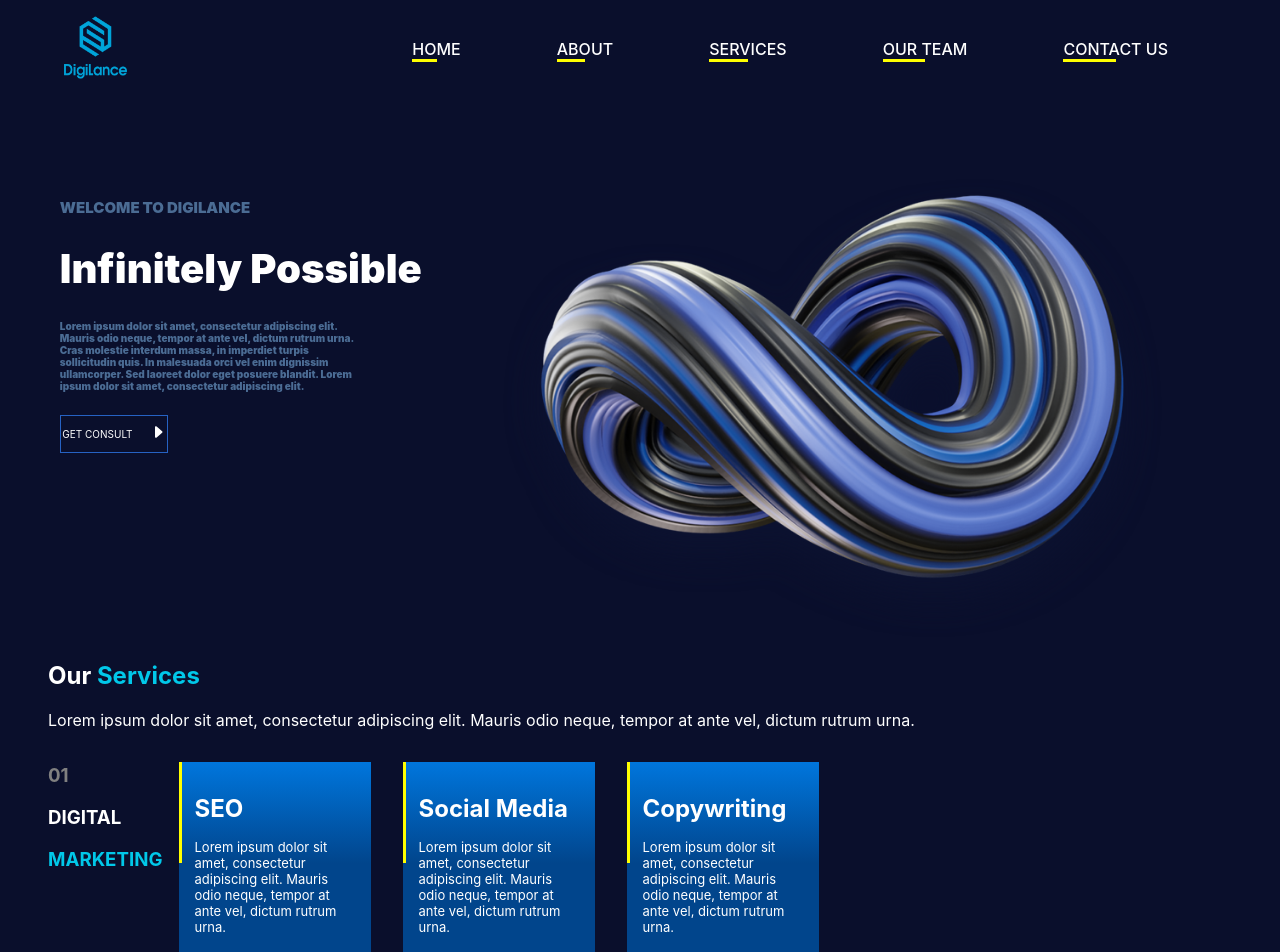
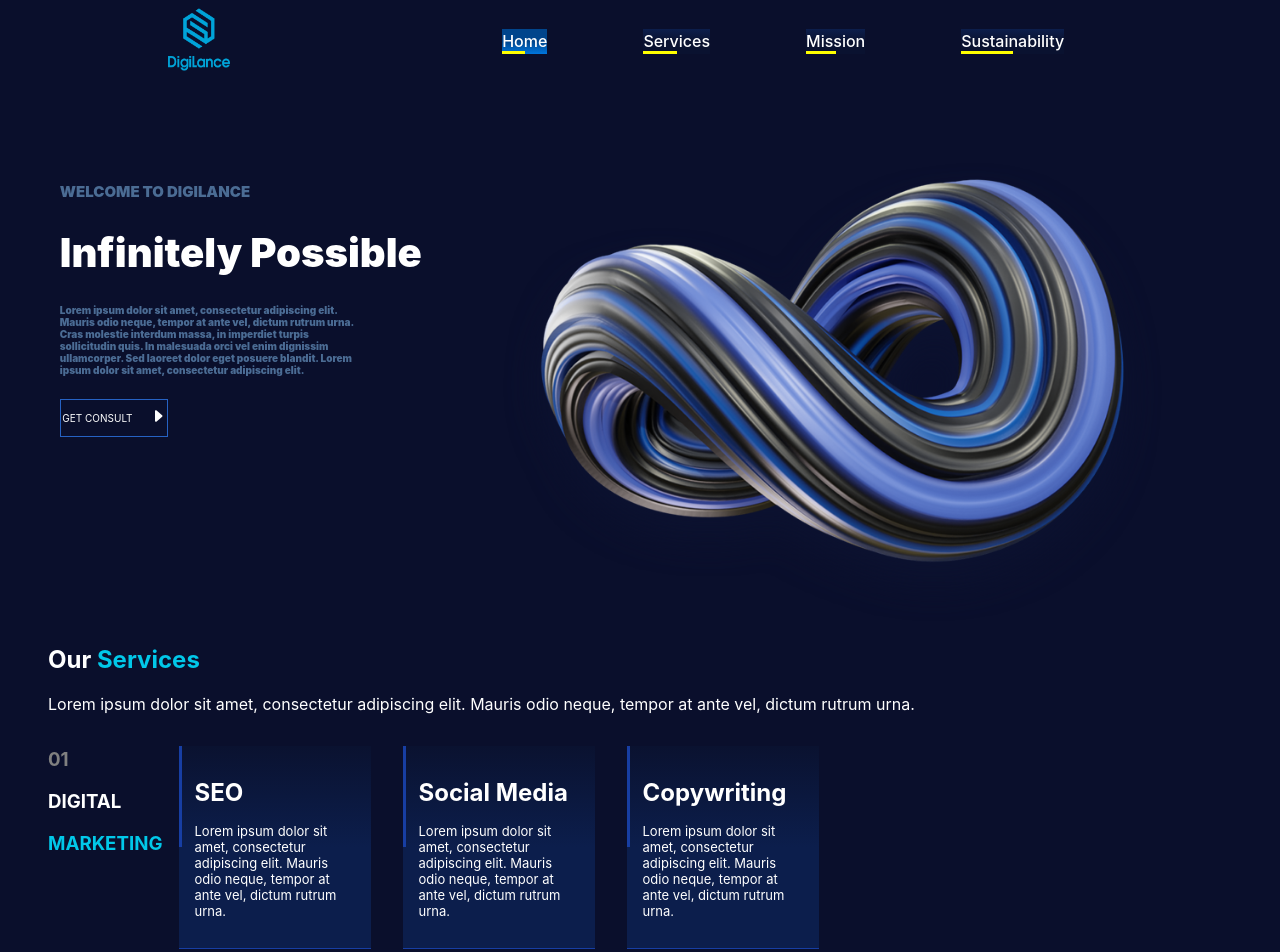
Before and after one commit to mohdkassar/dgl-website, a React (Create React App) app: page / in a window 1280 px wide. Shown: the top 952 px of the page. Built offline with nearby package versions, Linux system fonts and the light colour scheme.

Commit message:
nav bar scroll feature

```diff
--- a/src/App.js
+++ b/src/App.js
@@ -6,15 +6,44 @@ import {
   Mission,
   Sustainability,
 } from "./components";
+import { useRef } from "react";
 
 function App() {
+  const bannerRef = useRef();
+  const servicesRef = useRef();
+  const missionRef = useRef();
+  const sustainabilityRef = useRef();
+
+  const navHeader = [
+    {
+      headerTitle: "Home",
+      headerRef: bannerRef,
+      headerID: "home",
+    },
+    {
+      headerTitle: "Services",
+      headerRef: servicesRef,
+      headerID: "services",
+    },
+    {
+      headerTitle: "Mission",
+      headerRef: missionRef,
+      headerID: "mission",
+    },
+    {
+      headerTitle: "Sustainability",
+      headerRef: sustainabilityRef,
+      headerID: "sustainability",
+    },
+  ];
+
   return (
     <div className="App">
-      <NavBar></NavBar>
-      <Banner></Banner>
-      <Services></Services>
-      <Mission></Mission>
-      <Sustainability></Sustainability>
+      <NavBar navHeader={navHeader}></NavBar>
+      <Banner refference={bannerRef}></Banner>
+      <Services refference={servicesRef}></Services>
+      <Mission refference={missionRef}></Mission>
+      <Sustainability refference={sustainabilityRef}></Sustainability>
     </div>
   );
 }
--- a/src/components/banner/Banner.jsx
+++ b/src/components/banner/Banner.jsx
@@ -3,9 +3,9 @@ import "./banner.css";
 import banner_img from "../../assets/banner.png";
 import { BsFillCaretRightFill } from "react-icons/bs";
 
-const Banner = () => {
+const Banner = ({ refference }) => {
   return (
-    <div className="dgl__banner">
+    <div className="dgl__banner" ref={refference}>
       <div className="dgl__banner-header_container">
         <h4>WELCOME TO DIGILANCE</h4>
         <h1>Infinitely Possible</h1>
--- a/src/components/mission/Mission.jsx
+++ b/src/components/mission/Mission.jsx
@@ -2,9 +2,9 @@ import React from "react";
 import "./mission.css";
 import mission_img from "../../assets/mission.png";
 
-const Mission = () => {
+const Mission = ({ refference }) => {
   return (
-    <div className="dgl__mission">
+    <div className="dgl__mission" ref={refference}>
       <div className="dgl__mission-header_container">
         <h1 style={{ color: "#01c8e9" }}>
           <span>YOU DESERVE</span>
--- a/src/components/navbar/NavBar.jsx
+++ b/src/components/navbar/NavBar.jsx
@@ -1,8 +1,81 @@
 import React from "react";
 import "./navbar.css";
 import logo from "../../assets/digilance-logo.png";
+import { useState, useEffect } from "react";
 
-const NavBar = () => {
+/**
+ * @param {number} currentPosition Current Scroll position
+ * @param {Array} sectionPositionArray Array of positions of all sections
+ * @param {number} startIndex Start index of array
+ * @param {number} endIndex End index of array
+ * @return {number} Current Active index
+ */
+const nearestIndex = (
+  currentPosition,
+  sectionPositionArray,
+  startIndex,
+  endIndex
+) => {
+  if (startIndex === endIndex) return startIndex;
+  else if (startIndex === endIndex - 1) {
+    if (
+      Math.abs(
+        sectionPositionArray[startIndex].headerRef.current.offsetTop -
+          currentPosition
+      ) <
+      Math.abs(
+        sectionPositionArray[endIndex].headerRef.current.offsetTop -
+          currentPosition
+      )
+    )
+      return startIndex;
+    else return endIndex;
+  } else {
+    var nextNearest = ~~((startIndex + endIndex) / 2);
+    var a = Math.abs(
+      sectionPositionArray[nextNearest].headerRef.current.offsetTop -
+        currentPosition
+    );
+    var b = Math.abs(
+      sectionPositionArray[nextNearest + 1].headerRef.current.offsetTop -
+        currentPosition
+    );
+    if (a < b) {
+      return nearestIndex(
+        currentPosition,
+        sectionPositionArray,
+        startIndex,
+        nextNearest
+      );
+    } else {
+      return nearestIndex(
+        currentPosition,
+        sectionPositionArray,
+        nextNearest,
+        endIndex
+      );
+    }
+  }
+};
+
+const NavBar = ({ navHeader }) => {
+  const [activeIndex, setActiveIndex] = useState(0);
+  useEffect(() => {
+    const handleScroll = (e) => {
+      var index = nearestIndex(
+        window.scrollY,
+        navHeader,
+        0,
+        navHeader.length - 1
+      );
+      setActiveIndex(index);
+    };
+    document.addEventListener("scroll", handleScroll);
+    return () => {
+      document.removeEventListener("scroll", handleScroll);
+    };
+  }, []);
+
   return (
     <div className="dgl__navbar">
       <div className="dgl__navbar-links">
@@ -10,11 +83,19 @@ const NavBar = () => {
           <img src={logo} alt="logo" />
         </div>
         <div className="dgl__navbar-links_container">
-          <a href="#home">HOME</a>
-          <a href="#home">ABOUT</a>
-          <a href="#home">SERVICES</a>
-          <a href="#home">OUR TEAM</a>
-          <a href="#home">CONTACT US</a>
+          {navHeader.map((header, index) => (
+            <a
+              style={{
+                background:
+                  activeIndex === index
+                    ? " linear-gradient(to top,#0076dd 0%,#01458c 50%,#01458c 100%)"
+                    : "linear-gradient(to top,#0a1230 0%,#0a1230 50%,#0c1e4c 100%)",
+              }}
+              href={`#${header.headerID}`}
+            >
+              {header.headerTitle}
+            </a>
+          ))}
         </div>
       </div>
     </div>
--- a/src/components/navbar/navbar.css
+++ b/src/components/navbar/navbar.css
@@ -2,13 +2,17 @@
   display: flex;
   justify-content: space-between;
   align-items: center;
-  padding: 1rem 1rem;
+  padding: 0.5rem 0.5rem;
+  position: sticky;
+  top: 0;
+  z-index: 2;
+  background-color: #0a0f2c;
 }
 
 .dgl__navbar-links {
   flex: 1;
   display: flex;
-  justify-content: space-between;
+  justify-content: space-around;
   align-items: center;
 }
 
@@ -38,7 +42,6 @@
   flex-grow: 1;
   color: #fff;
   text-decoration: none;
-  font-family: var(--font-family);
   font-weight: 500;
   font-size: 16px;
   line-height: 25px;
--- a/src/components/services/Services.jsx
+++ b/src/components/services/Services.jsx
@@ -4,7 +4,7 @@ import { FaAngleLeft, FaAngleRight } from "react-icons/fa";
 import appDevelopmentIcon from "../../assets/app_development_icon.png";
 import { useState } from "react";
 
-const Services = () => {
+const Services = ({ refference }) => {
   const [digitalTransOption, setdigitalTransOption] = useState("a");
 
   const digitalTransOptionPressed = (option) => {
@@ -12,7 +12,7 @@ const Services = () => {
   };
 
   return (
-    <div className="dgl__services">
+    <div className="dgl__services" ref={refference}>
       <div className="dgl_services-headline">
         <div className="dgl_services-headline-title">
           <h2>
@@ -39,7 +39,7 @@ const Services = () => {
           </h3>
         </div>
         <div className="dgl_services-digital-marketing-options">
-          <div className="dgl_services-digital-marketing-option-1">
+          <div className="dgl_services-digital-marketing-option">
             <div>
               <h1 style={{ color: "#fff" }}>SEO</h1>
             </div>
@@ -50,7 +50,7 @@ const Services = () => {
               </p>
             </div>
           </div>
-          <div className="dgl_services-digital-marketing-option-2">
+          <div className="dgl_services-digital-marketing-option">
             <div>
               <h1 style={{ color: "#fff" }}>Social Media</h1>
             </div>
@@ -61,7 +61,7 @@ const Services = () => {
               </p>
             </div>
           </div>
-          <div className="dgl_services-digital-marketing-option-3">
+          <div className="dgl_services-digital-marketing-option">
             <div>
               <h1 style={{ color: "#fff" }}>Copywriting</h1>
             </div>
--- a/src/components/services/services.css
+++ b/src/components/services/services.css
@@ -27,39 +27,42 @@
   justify-content: space-between;
 }
 
-.dgl_services-digital-marketing-option-1,
-.dgl_services-digital-marketing-option-2,
-.dgl_services-digital-marketing-option-3 {
+.dgl_services-digital-marketing-option {
   background-size: 200% auto;
   margin: 1rem 1rem;
   width: 10rem;
   background-color: #0b102d;
   padding: 1rem 1rem;
-  background-image: linear-gradient(
+  background: linear-gradient(
     to bottom,
-    #0076dd 0%,
-    #01458c 50%,
-    #01458c 100%
+    var(--_t, #0a1230) 0%,
+    var(--_u, #0c1e4c) 50%,
+    var(--_v, #0c1e4c) 100%
   );
   position: relative;
   flex-grow: 1;
+  border-bottom: 1px solid var(--_w, #173ea3);
 }
 
-.dgl_services-digital-marketing-option-1:before,
-.dgl_services-digital-marketing-option-2:before,
-.dgl_services-digital-marketing-option-3:before {
+.dgl_services-digital-marketing-option:before {
   content: "";
   position: absolute;
   width: 1px;
   height: 50%;
   bottom: 50%;
   left: 0%;
-  border-left: 3px solid yellow;
+  border-left: 3px solid var(--_w, #173ea3);
 }
 
-.dgl_services-digital-marketing-option-1 h1,
-.dgl_services-digital-marketing-option-2 h1,
-.dgl_services-digital-marketing-option-3 h1 {
+.dgl_services-digital-marketing-option:hover {
+  --_t: #0076dd;
+  --_u: #01458c;
+  --_v: #01458c;
+  --_w: yellow;
+  border-bottom: 1px solid yellow;
+}
+
+.dgl_services-digital-marketing-option h1 {
   font-size: x-large;
 }
 
@@ -82,11 +85,11 @@
   color: #fff;
   margin: 1rem 1rem;
   padding: 1rem 1rem;
-  background-image: linear-gradient(
+  background: linear-gradient(
     to bottom,
-    #0076dd 0%,
-    #01458c 50%,
-    #01458c 100%
+    var(--_p, #0a1230) 0%,
+    var(--_q, #0c1e4c) 50%,
+    var(--_r, #0c1e4c) 100%
   );
   position: relative;
   flex-grow: 1;
@@ -99,7 +102,15 @@
   height: 50%;
   bottom: 50%;
   left: 0%;
-  border-left: 3px solid yellow;
+  border-left: 3px solid var(--_s, #173ea3);
+}
+
+.dgl_services-digital-development-dev-1:hover {
+  --_p: #0076dd;
+  --_q: #01458c;
+  --_r: #01458c;
+  --_s: yellow;
+  border-bottom: 1px solid yellow;
 }
 
 .dgl_services-digital-development-dev-1-icon {
--- a/src/components/sustainability/Sustainability.jsx
+++ b/src/components/sustainability/Sustainability.jsx
@@ -2,9 +2,9 @@ import React from "react";
 import "./sustainability.css";
 import ai_img from "../../assets/ai.png";
 
-const Sustainability = () => {
+const Sustainability = ({ refference }) => {
   return (
-    <div className="dgl__sustainabilty">
+    <div className="dgl__sustainabilty" ref={refference}>
       <div className="dgl__sustainabilty_logo">
         <img src={ai_img} alt="sustainabilty" style={{ width: "60%" }} />
       </div>
```
